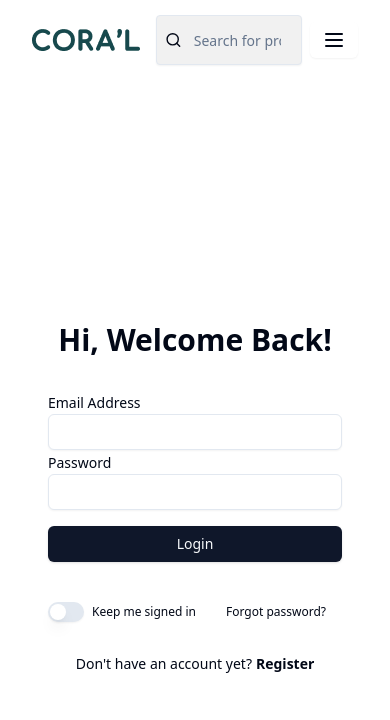
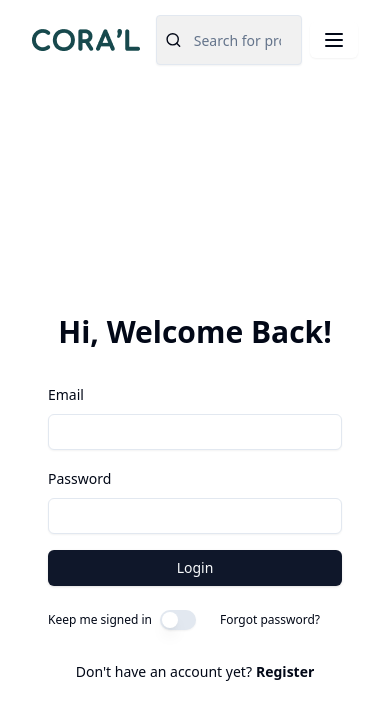
Before and after one commit to lovenangelo/ecommerce, a React (Vite) app in the folder vite-project/: page /auth in a window 390 px wide. Shown: the top 720 px of the page. Built offline with nearby package versions, Linux system fonts and the light colour scheme.

Commit message:
feat: login form validations

```diff
--- a/vite-project/src/components/LoginForm.tsx
+++ b/vite-project/src/components/LoginForm.tsx
@@ -1,36 +1,104 @@
 import { Button } from "./ui/button";
 import { Input } from "./ui/input";
+import { Switch } from "./ui/switch";
+import * as z from "zod";
+import { SubmitHandler, useForm } from "react-hook-form";
+import { zodResolver } from "@hookform/resolvers/zod";
+import {
+  Form,
+  FormControl,
+  FormField,
+  FormItem,
+  FormLabel,
+  FormMessage,
+} from "@/components/ui/form";
 import { Label } from "./ui/label";
-import { Switch } from "./ui/switch";
+const LoginForm = () => {
+  const loginFormSchema = z.object({
+    email: z.string().email("Invalid email").min(1, "Email is required"),
+    password: z.string().min(1, "Password is required"),
+    keep_me_signed_in: z.boolean(),
+  });
 
-const LoginForm = () => {
+  type LoginFormSchemaType = z.infer<typeof loginFormSchema>;
+
+  const form = useForm<z.infer<typeof loginFormSchema>>({
+    resolver: zodResolver(loginFormSchema),
+    defaultValues: {
+      email: "",
+      password: "",
+      keep_me_signed_in: false,
+    },
+  });
+
+  const onSubmit: SubmitHandler<LoginFormSchemaType> = (data) =>
+    alert(JSON.stringify(data));
+
   return (
-    <>
-      <div className="mt-8 space-y-4 w-full">
-        <span>
-          <Label htmlFor="email">Email Address</Label>
-          <Input className="w-full" />
-        </span>
-        <span>
-          <Label htmlFor="password">Password</Label>
-          <Input className="w-full" />
-        </span>
+    <Form {...form}>
+      <form
+        className="w-full space-y-4 mt-8"
+        onSubmit={form.handleSubmit(onSubmit)}
+      >
+        <FormField
+          control={form.control}
+          name="email"
+          render={({ field }) => (
+            <FormItem>
+              <FormLabel>Email</FormLabel>
+              <FormControl>
+                <Input {...field} />
+              </FormControl>
+              <FormMessage />
+            </FormItem>
+          )}
+        />
+        <FormField
+          control={form.control}
+          name="password"
+          render={({ field }) => (
+            <FormItem>
+              <FormLabel>Password</FormLabel>
+              <FormControl>
+                <Input type="password" {...field} />
+              </FormControl>
+              <FormMessage />
+            </FormItem>
+          )}
+        />
+
         <Button className="w-full">Login</Button>
-      </div>
         <div className="flex justify-between w-full items-center mt-8">
-        <div className="flex items-center space-x-2">
-          <Switch id="keep-me-signed-in" />
-          <Label className=" text-xs md:text-xs" htmlFor="keep-me-signed-in">
+          <FormField
+            control={form.control}
+            name="keep_me_signed_in"
+            render={({ field }) => (
+              <FormItem>
+                <div>
+                  <div className="flex items-center w-full justify-center space-x-2">
+                    <Label className="text-xs" htmlFor="keep_me_signed_in">
                       Keep me signed in
                     </Label>
-        </div>
-        <div>
+                    <div className="flex items-center space-x-2">
+                      <FormControl>
+                        <Switch
+                          checked={field.value}
+                          onCheckedChange={field.onChange}
+                        />
+                      </FormControl>{" "}
                       <Button variant={"ghost"} className="text-xs">
                         Forgot password?
                       </Button>
                     </div>
                   </div>
-    </>
+                </div>
+                <FormMessage />
+              </FormItem>
+            )}
+          />
+        </div>
+      </form>
+    </Form>
   );
 };
 
```
Lines whose indentation alone changed are shown as unchanged.
